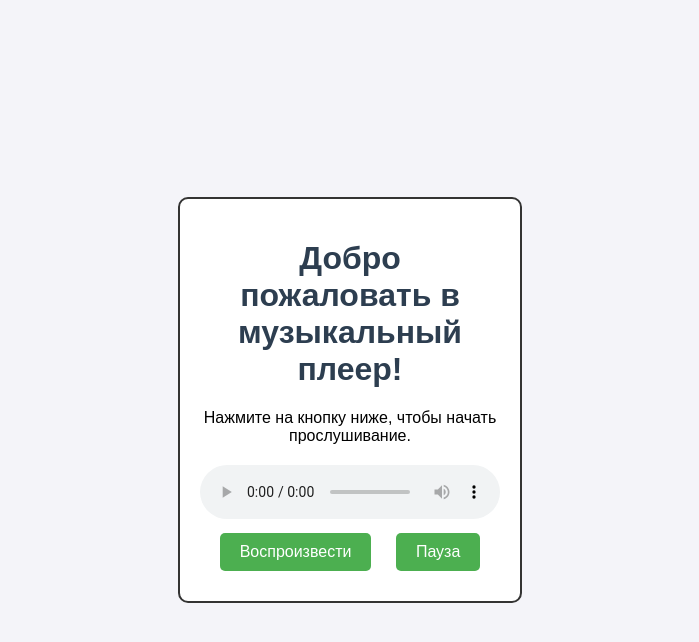
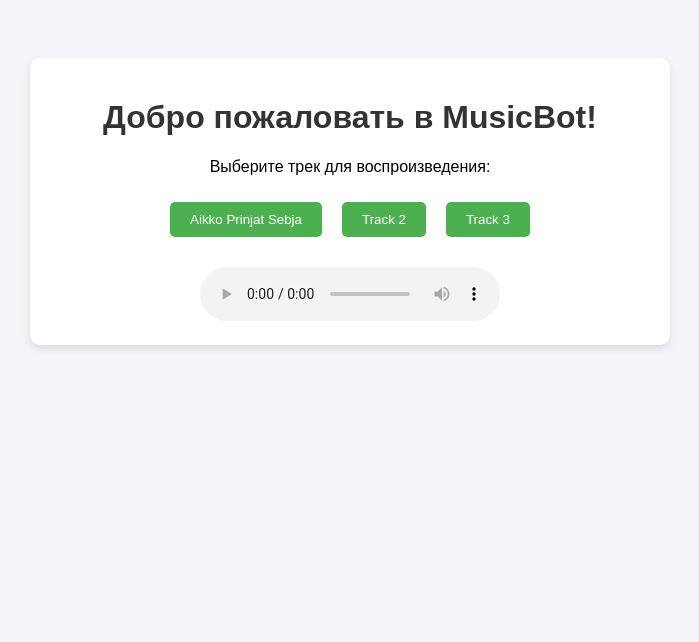
Before and after one commit to FakeQYouQ/music-bot, a plain HTML site: page index.html in a window 1280 px wide. Shown: the whole page, without its empty margins (290-989 px from the left). Drawn offline with Linux system fonts and the light colour scheme.

Commit message:
Added music player interface with tracks

```diff
--- a/index.html
+++ b/index.html
@@ -3,25 +3,20 @@
 <head>
     <meta charset="UTF-8">
     <meta name="viewport" content="width=device-width, initial-scale=1.0">
-  <title>Музыкальный Плеер</title>
+    <title>MusicBot</title>
     <link rel="stylesheet" href="style.css">
 </head>
 <body>
     <div class="container">
-    <h1>Добро пожаловать в музыкальный плеер!</h1>
-    <p>Нажмите на кнопку ниже, чтобы начать прослушивание.</p>
-
-    <div class="player">
+        <h1>Добро пожаловать в MusicBot!</h1>
+        <p>Выберите трек для воспроизведения:</p>
+        <div id="trackList">
+            <!-- Список треков будет загружаться сюда -->
+        </div>
         <audio id="audioPlayer" controls>
-        <source src="aikko-prinjat-sebja.mp3" type="audio/mp3">
             Ваш браузер не поддерживает элемент audio.
         </audio>
     </div>
-
-    <button onclick="playAudio()">Воспроизвести</button>
-    <button onclick="pauseAudio()">Пауза</button>
-  </div>
-
     <script src="script.js"></script>
 </body>
 </html>
--- a/script.js
+++ b/script.js
@@ -1,9 +1,23 @@
-function playAudio() {
-  var audio = document.getElementById("audioPlayer");
-  audio.play();
+const tracks = [
+    { name: "Aikko Prinjat Sebja", file: "aikko-prinjat-sebja.mp3" },
+    { name: "Track 2", file: "track2.mp3" },
+    { name: "Track 3", file: "track3.mp3" }
+];
+
+function loadTracks() {
+    const trackListDiv = document.getElementById("trackList");
+    tracks.forEach(track => {
+        const trackButton = document.createElement("button");
+        trackButton.textContent = track.name;
+        trackButton.addEventListener("click", () => playTrack(track.file));
+        trackListDiv.appendChild(trackButton);
+    });
 }
 
-function pauseAudio() {
-  var audio = document.getElementById("audioPlayer");
-  audio.pause();
+function playTrack(trackFile) {
+    const audioPlayer = document.getElementById("audioPlayer");
+    audioPlayer.src = trackFile;
+    audioPlayer.play();
 }
+
+window.onload = loadTracks;
--- a/style.css
+++ b/style.css
@@ -1,41 +1,37 @@
 body {
     font-family: Arial, sans-serif;
     background-color: #f4f4f9;
-  display: flex;
-  justify-content: center;
-  align-items: center;
-  height: 100vh;
-  margin: 0;
+    text-align: center;
+    padding: 50px;
 }
 
 .container {
-  text-align: center;
+    background-color: white;
     padding: 20px;
-  border: 2px solid #333;
-  background-color: white;
     border-radius: 10px;
-  width: 300px;
+    box-shadow: 0 4px 8px rgba(0, 0, 0, 0.1);
+    max-width: 600px;
+    margin: 0 auto;
 }
 
 h1 {
-  color: #2d3e50;
+    color: #333;
 }
 
 button {
     background-color: #4CAF50;
     color: white;
-  border: none;
     padding: 10px 20px;
     margin: 10px;
+    border: none;
+    border-radius: 5px;
     cursor: pointer;
-  border-radius: 5px;
-  font-size: 16px;
 }
 
 button:hover {
     background-color: #45a049;
 }
 
-.player {
+audio {
     margin-top: 20px;
 }
```
Lines whose indentation alone changed are shown as unchanged.
